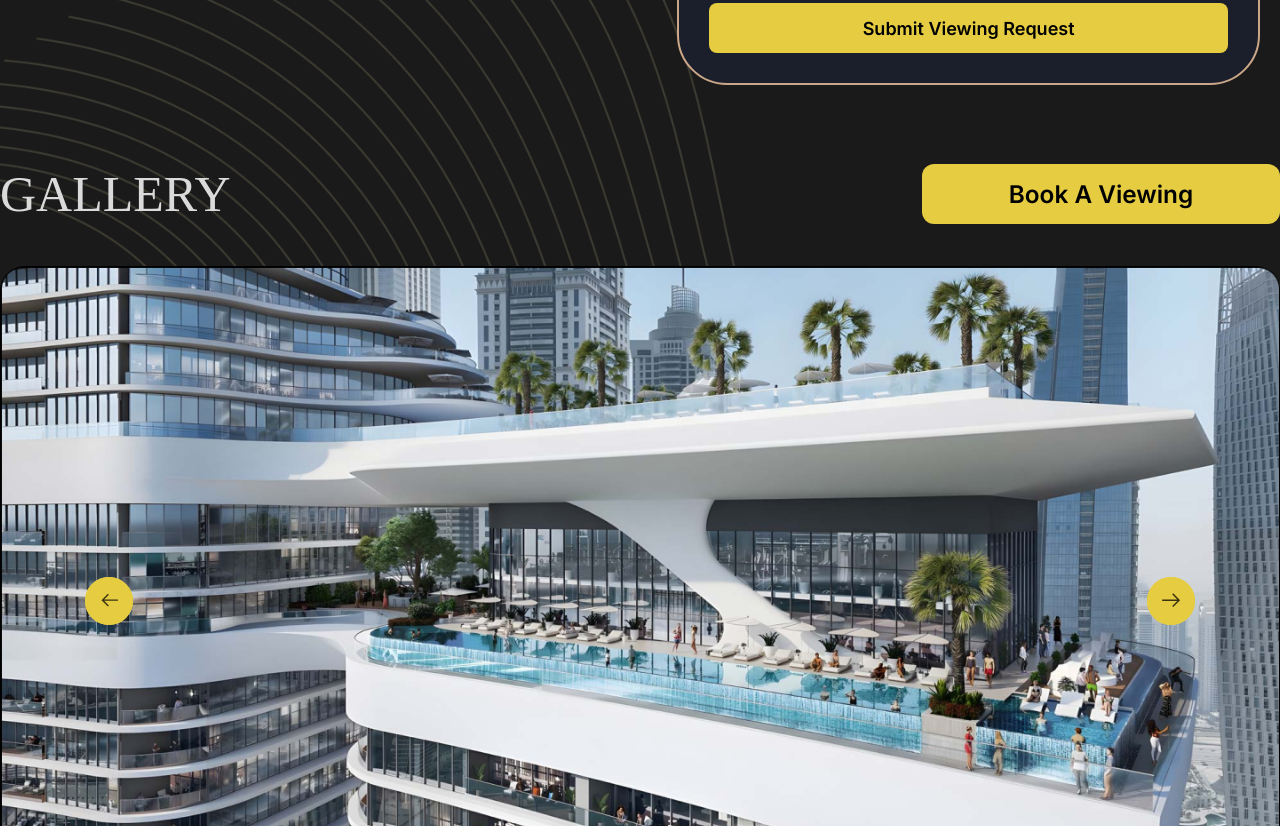
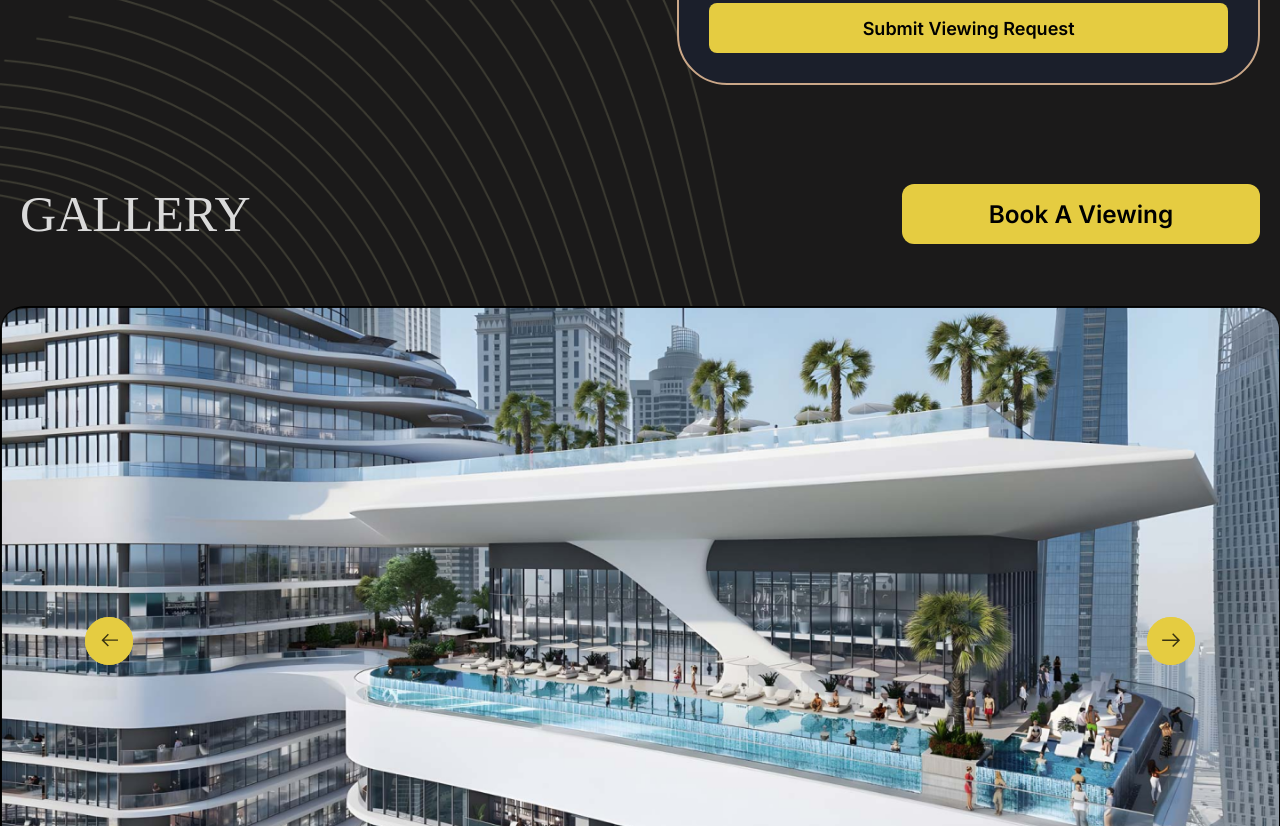
Before and after one commit to alamin2811/sobha, a plain HTML site: page index.html in a window 1280 px wide. Shown: the part 1674-2500 px from the top of the page. Drawn offline with nearby package versions, Linux system fonts and the light colour scheme; a web font is replaced by a local one.

Commit message:
modified

```diff
--- a/assets/css/responsive.css
+++ b/assets/css/responsive.css
@@ -202,7 +202,7 @@
         height: 38px;
         width: 38px;
     }
-    .custom-container{
+    .gallery-content{
         overflow: visible;
     }
 }
--- a/assets/css/style.css
+++ b/assets/css/style.css
@@ -43,11 +43,7 @@ body {
     padding: 20px;
     margin: 0 auto;
 }
-.custom-container{
-    max-width: 1440px;
-    padding: 0px !important;
-    overflow: hidden;
-}
+
 h1,
 h2,
 h3,
@@ -381,6 +377,11 @@ h6 {}
     object-fit: cover;
 }
 
+.gallery-content{
+    max-width: 100%;
+    padding: 0px !important;
+    overflow: hidden;
+}
 .gallery-container .slick-track {
     display: flex;
 }
--- a/index.html
+++ b/index.html
@@ -123,11 +123,12 @@
             <img src="./assets/images/shape/gallery-and-location-shape.png" alt="img">
         </div>
         <div class="gallery-section">
-            <div class="container custom-container">
+            <div class="container">
                 <div class="section-title">
                     <h2 class="uppercase">gallery</h2>
                     <button class="btn">Book A Viewing</button>
                 </div>
+            </div>
                 <div class="gallery-content">
                     <div class="gallery-container">
                         <div class="slider slider-for">
@@ -167,7 +168,6 @@
                         </div>
                     </div>
                 </div>
-            </div>
         </div>
         <div class="minutes-section">
             <div class="minutes-card">
```
